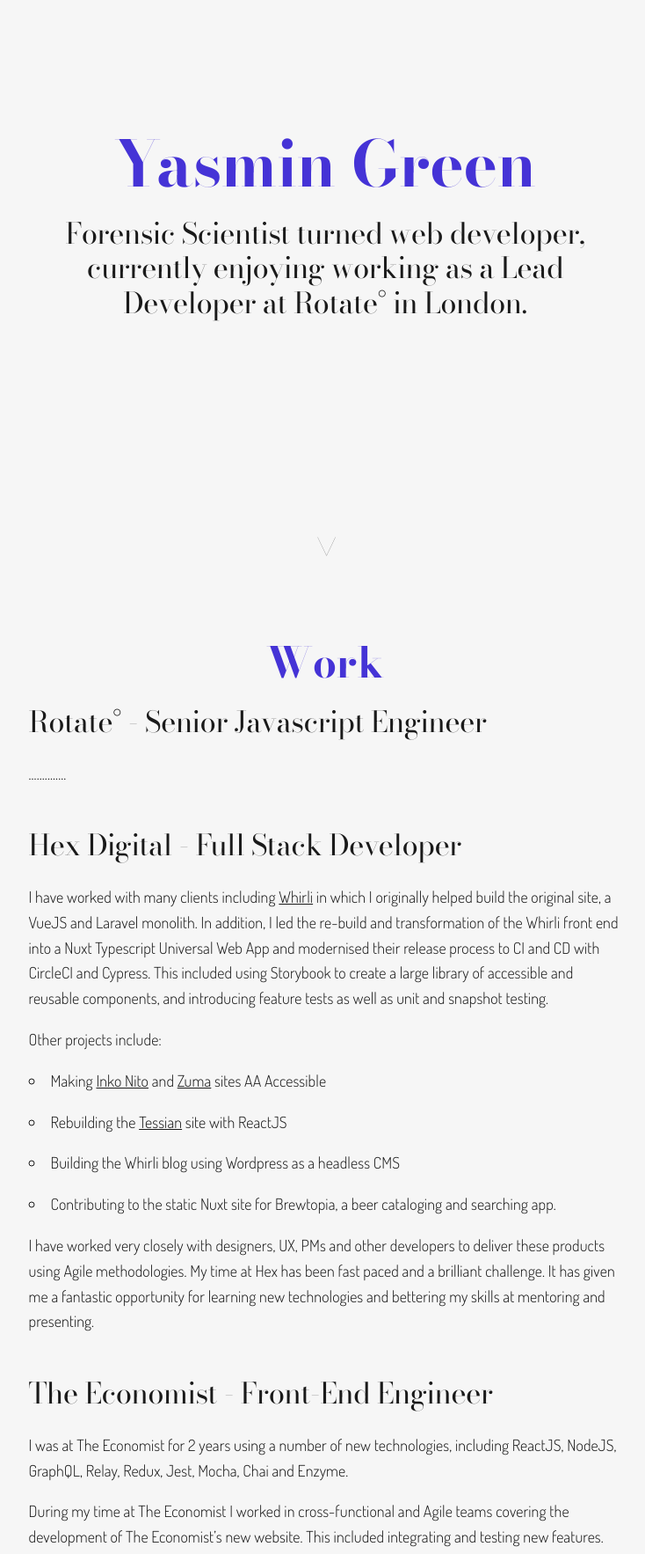
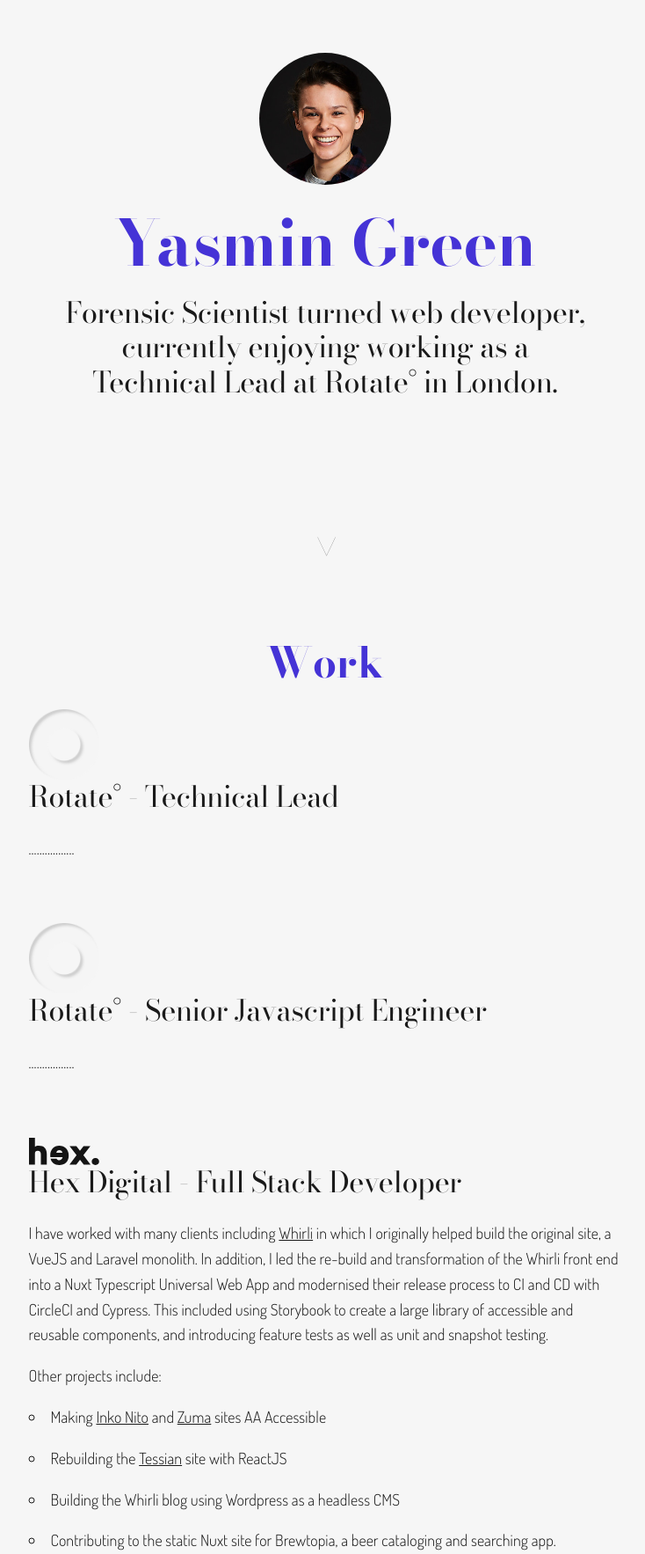
Before and after one commit to yasgreen93/yasmin-green-site, a Nuxt app: page / in a window 1280 px wide. Shown: the part 131-1897 px from the top of the page at 88% size, without its empty margins (270-1004 px from the left). Built offline with nearby package versions, Linux system fonts and the light colour scheme.

Commit message:
Adding WorkSectionItem; error page; fixing designs

```diff
--- a/assets/css/page.css
+++ b/assets/css/page.css
@@ -21,3 +21,7 @@ body,
 main {
   @apply font-sans h-screen bg-offwhite text-darkGrey;
 }
+
+::selection {
+  @apply bg-primary text-white;
+}
--- /dev/null
+++ b/components/WorkSectionItem.vue
@@ -0,0 +1,69 @@
+<template>
+  <div :id="id" :ref="id" class="WorkSectionItem mb-base-48">
+    <a
+      :href="companyUrl"
+      target="_blank"
+      rel="noopener noreferrer"
+      class="WorkSectionItem__logo"
+    >
+      <slot name="company-logo" />
+    </a>
+    <div class="WorkSectionItem__text">
+      <h3>
+        <a
+          :href="companyUrl"
+          target="_blank"
+          rel="noopener noreferrer"
+        >
+          {{ companyText }}
+        </a> - {{ jobRole }}
+      </h3>
+      <slot name="content" />
+    </div>
+  </div>
+</template>
+
+<script>
+export default {
+  name: 'WorkSectionItem',
+
+  props: {
+    id: {
+      type: String,
+      required: true
+    },
+    companyUrl: {
+      type: String,
+      required: true
+    },
+    companyText: {
+      type: String,
+      required: true
+    },
+    jobRole: {
+      type: String,
+      required: true
+    }
+  }
+}
+</script>
+
+<style lang="postcss" scoped>
+.WorkSectionItem {
+  display: grid;
+
+  @screen smMax {
+    grid-row-gap: 12px;
+  }
+
+  @screen sm {
+    grid-template-columns: 0.1fr 0.9fr;
+    grid-column-gap: 18px;
+  }
+}
+
+.WorkSectionItem__logo {
+  margin-top: 5px;
+  height: fit-content;
+}
+</style>
--- a/components/sections/HeaderSection.vue
+++ b/components/sections/HeaderSection.vue
@@ -1,16 +1,12 @@
 <template>
   <section class="Header__header wrapper section">
     <transition name="fade-up" appear>
-      <h1 v-if="showContent" class="t-h1 text-primary">
-        <TextIconHover>
-          <template #text>
-            Yasmin Green
-          </template>
-          <template #icon>
-            <img class="Header__avatar" src="/profile-pic.jpg" alt="avatar">
-          </template>
-        </TextIconHover>
-      </h1>
+      <div v-if="showContent">
+        <img class="Header__avatar" src="/profile-pic.jpg" alt="avatar">
+        <h1 class="t-h1 text-primary">
+          Yasmin Green
+        </h1>
+      </div>
     </transition>
 
     <transition name="fade-up-delay" appear>
@@ -30,7 +26,7 @@
           <template #icon>
             <img class="icon" src="/developer.svg" alt="Developer">
           </template>
-        </TextIconHover>, currently enjoying working as a Lead Developer at
+        </TextIconHover>, currently enjoying working as a Technical Lead at
         <a
           href="https://rotate.studio/"
           target="_blank"
@@ -53,7 +49,7 @@
         v-if="showContent"
         class="Header__down-arr t-h2"
         aria-label="scroll down"
-        @click="$scrollTo('#work', 100, { easing: 'linear'})"
+        @click="$scrollTo('#work', 300, { easing: 'linear'})"
       >
         >
       </button>
@@ -89,10 +85,18 @@ export default {
 }
 
 .Header__avatar {
+  @apply mb-base-30;
+
   display: inline-block;
-  width: 80px;
-  height: 80px;
-  border-radius: 40px;
+  width: 100px;
+  height: 100px;
+  object-fit: cover;
+  border-radius: 75px;
+
+  @screen sm {
+    width: 150px;
+    height: 150px;
+  }
 }
 
 .Header__intro-txt {
--- a/components/sections/WorkSection.vue
+++ b/components/sections/WorkSection.vue
@@ -1,60 +1,74 @@
 <template>
   <section
     id="work"
+    ref="work"
     class="Work wrapper section"
   >
-    <h2 class="t-h2 text-primary mb-base-48">
+    <h2 class="t-h2 text-primary mb-base-54">
       Work
     </h2>
     <div class="Work__body">
-      <div class="mb-base-48">
-        <h3>
-          <a
-            href="https://studiorotate.com/"
-            target="_blank"
-            rel="noopener noreferrer"
+      <transition name="fade-up" appear>
+        <WorkSectionItem
+          id="rotate1"
+          company-url="https://studiorotate.com/"
+          company-text="Rotate°"
+          job-role="Technical Lead"
         >
-            <TextIconHover>
-              <template #text>
-                Rotate°
-              </template>
-              <template #icon>
+          <template #company-logo>
             <img
               class="logo"
               src="/rotate-logo.png"
               alt="Rotate"
             >
           </template>
-            </TextIconHover>
-          </a> - Senior Javascript Engineer
-        </h3>
-        <p>..............</p>
-      </div>
-      <div class="mb-base-48">
-        <h3>
-          <a
-            href="https://www.hexdigital.com/"
-            target="_blank"
-            rel="noopener noreferrer"
+          <template #content>
+            <p>.................</p>
+          </template>
+        </WorkSectionItem>
+      </transition>
+
+      <transition name="fade-up" appear>
+        <WorkSectionItem
+          id="rotate2"
+          company-url="https://studiorotate.com/"
+          company-text="Rotate°"
+          job-role="Senior Javascript Engineer"
         >
-            <TextIconHover>
-              <template #text>
-                Hex Digital
+          <template #company-logo>
+            <img
+              class="logo"
+              src="/rotate-logo.png"
+              alt="Rotate"
+            >
           </template>
-              <template #icon>
+          <template #content>
+            <p>.................</p>
+          </template>
+        </WorkSectionItem>
+      </transition>
+
+      <transition name="fade-up" appear>
+        <WorkSectionItem
+          id="hex3"
+          company-url="https://www.hexdigital.com/"
+          company-text="Hex Digital"
+          job-role="Full Stack Developer"
+        >
+          <template #company-logo>
             <img
               class="logo"
               src="/hex-logo.svg"
               alt="Hex Digital"
             >
           </template>
-            </TextIconHover>
-          </a> - Full Stack Developer
-        </h3>
+          <template #content>
             <p>
-          I have worked with many clients including <ExternalLink href="https://whirli.com/">
+              I have worked with many clients including
+              <ExternalLink href="https://whirli.com/">
                 Whirli</ExternalLink> in which I originally helped build the original site, a VueJS and Laravel monolith.
-          In addition, I led the re-build and transformation of the Whirli front end into a Nuxt Typescript Universal
+              In addition, I led the re-build and transformation of the Whirli front end into a Nuxt Typescript
+              Universal
               Web App and modernised their release process to CI and CD with CircleCI and Cypress. This included using
               Storybook to create a large library of accessible and reusable components, and introducing
               feature tests as well as unit and snapshot testing.
@@ -65,77 +79,80 @@
             <ul>
               <li>
                 Making
-            <ExternalLink
-              href="https://inkonitorestaurant.com/"
-            >
-              Inko Nito</ExternalLink>
-            and
-            <ExternalLink
-              href="https://zumarestaurant.com/"
-            >
+                <ExternalLink href="https://inkonitorestaurant.com/">
+                  Inko Nito</ExternalLink> and
+                <ExternalLink href="https://zumarestaurant.com/">
                   Zuma</ExternalLink> sites AA Accessible
               </li>
               <li>
-            Rebuilding the <ExternalLink href="https://www.tessian.com/">
+                Rebuilding the
+                <ExternalLink href="https://www.tessian.com/">
                   Tessian</ExternalLink> site with ReactJS
               </li>
               <li>Building the Whirli blog using Wordpress as a headless CMS</li>
               <li>Contributing to the static Nuxt site for Brewtopia, a beer cataloging and searching app.</li>
             </ul>
             <p>
-          I have worked very closely with designers, UX, PMs and other developers to deliver these products using Agile
+              I have worked very closely with designers, UX, PMs and other developers to deliver these products using
+              Agile
               methodologies. My time at Hex has been fast paced and a brilliant challenge. It has given me a fantastic
               opportunity for learning new technologies and bettering my skills at mentoring and presenting.
             </p>
-      </div>
-      <div>
-        <h3>
-          <a
-            href="https://www.economist.com/"
-            target="_blank"
-            rel="noopener noreferrer"
+          </template>
+        </WorkSectionItem>
+      </transition>
+
+      <transition name="fade-up" appear>
+        <WorkSectionItem
+          id="economist4"
+          company-url="https://www.economist.com/"
+          company-text="The Economist"
+          job-role="Front-End Engineer"
         >
-            <TextIconHover>
-              <template #text>
-                The Economist
-              </template>
-              <template #icon>
+          <template #company-logo>
             <img
               class="logo"
               src="/economist-logo.svg"
               alt="The Economist"
             >
           </template>
-            </TextIconHover>
-          </a> - Front-End Engineer
-        </h3>
+          <template #content>
             <p>
               I was at The Economist for 2 years using a number of new technologies, including ReactJS, NodeJS, GraphQL,
               Relay, Redux, Jest, Mocha, Chai and Enzyme.
             </p>
             <p>
-          During my time at The Economist I worked in cross-functional and Agile teams covering the development of The
-          Economist’s new website. This included integrating and testing new features. One of the main projects I have
+              During my time at The Economist I worked in cross-functional and Agile teams covering the development of
+              The
+              Economist’s new website. This included integrating and testing new features. One of the main projects I
+              have
               been a part of involved iterating on customer feedback and data analytics to improve the subscriber’s
-          experiences when they visit <ExternalLink href="https://www.economist.com/">
+              experiences when they visit
+              <ExternalLink href="https://www.economist.com/">
                 The Economist</ExternalLink>. This involved working very closely with UI and UX
               designers, data analysts and other developers further down in the stack.
             </p>
             <p>
-          I also worked on another project which involves integrating The Economist articles into Google AMP using server
-          side rendering with ReactJS, AMP templates and NodeJS for a very fast and seamless experience for our users.
+              I also worked on another project which involves integrating The Economist articles into Google AMP using
+              server
+              side rendering with ReactJS, AMP templates and NodeJS for a very fast and seamless experience for our
+              users.
             </p>
-      </div>
+          </template>
+        </WorkSectionItem>
+      </transition>
     </div>
   </section>
 </template>
 
 <script>
-import TextIconHover from '@/components/TextIconHover.vue'
 import ExternalLink from '@/components/ExternalLink.vue'
+import WorkSectionItem from '@/components/WorkSectionItem.vue'
+
 export default {
   name: 'WorkSection',
-  components: { ExternalLink, TextIconHover }
+
+  components: { WorkSectionItem, ExternalLink }
 }
 </script>
 
@@ -145,6 +162,10 @@ export default {
 }
 
 .logo {
-  width: 90px;
+  width: 50px;
+
+  @screen sm {
+    width: 80px;
+  }
 }
 </style>
--- a/layouts/error.vue
+++ b/layouts/error.vue
@@ -1,11 +1,13 @@
 <template>
   <main class="Error">
     <section class="wrapper section text-center flex items-center justify-center flex-col h-full">
+      <template v-if="error.statusCode === 404">
         <h1 class="Error__header text-primary">
           Woops, this page doesn't exist.
         </h1>
         <h2>
-        Let's go <n-link to="/" class="t-link">
+          Let's go
+          <n-link to="/" class="t-link">
             <TextIconHover>
               <template #text>
                 home
@@ -13,8 +15,19 @@
               <template #icon>
                 <img src="/android-chrome-192x192.png" alt="Yasmin Logo">
               </template>
-          </TextIconHover></n-link>.
+            </TextIconHover>
+          </n-link>
+          .
         </h2>
+      </template>
+      <template v-else>
+        <h1 class="Error__header text-primary">
+          An error occured...
+        </h1>
+        <p>
+          {{ error.message }}
+        </p>
+      </template>
     </section>
   </main>
 </template>
@@ -24,12 +37,13 @@ import TextIconHover from '@/components/TextIconHover.vue'
 
 export default {
   name: 'Error',
-  components: { TextIconHover }
+  components: { TextIconHover },
+  props: ['error']
 }
 </script>
 
 <style lang="postcss" scoped>
 .Error__header {
-  max-width: calc(600 / 72 * 1em);
+  max-width: calc(650 / 72 * 1em);
 }
 </style>
--- a/pages/index.vue
+++ b/pages/index.vue
@@ -1,5 +1,5 @@
 <template>
-  <main class="Home">
+  <main class="Home relative">
     <HeaderSection />
 
     <WorkSection />
```
Lines whose indentation alone changed are shown as unchanged.
